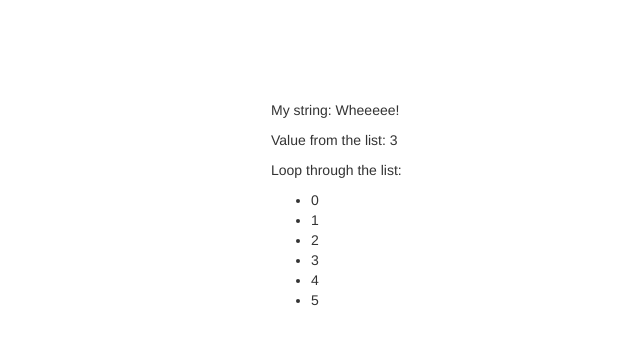
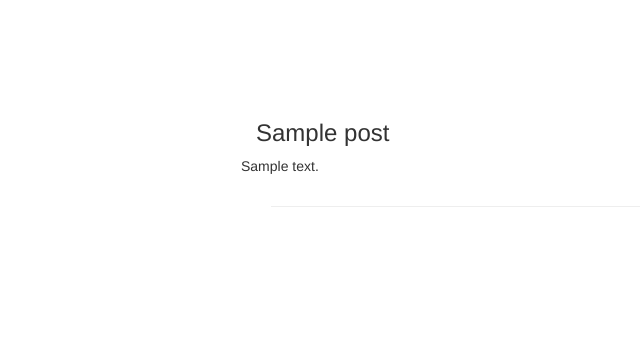
Before and after one commit to stahlscott/sandbox, a Flask app: page / in a window 1280 px wide. Shown: the top 345 px of the page, without its empty margins (134-774 px from the left). Run offline with Flask 2, Linux system fonts and the light colour scheme; tables that the repository leaves empty hold one stand-in row (values such as "Sample post"); some libraries are stand-ins or nearby versions.

Commit message:
Probably final commit - skeleton of working app.

```diff
--- a/app/templates/base.html
+++ b/app/templates/base.html
@@ -9,8 +9,8 @@
     {% endblock %}
 </head>
 <body>
-{% block content %}{% endblock %}
-<script src="../static/js/jquery-3.1.1.min.js"></script>
-<script src="../static/js/bootstrap.min.js"></script>
+    {% block content %}{% endblock %}
+    <script src="../static/js/jquery-3.1.1.min.js"></script>
+    <script src="../static/js/bootstrap.min.js"></script>
 </body>
 </html>
--- a/app/templates/index.html
+++ b/app/templates/index.html
@@ -14,13 +14,20 @@
 
 {% block content %}
     <div class="container">
-      <p>My string: {{my_string}}</p>
-      <p>Value from the list: {{my_list[3]}}</p>
-      <p>Loop through the list:</p>
-      <ul>
-        {% for n in my_list %}
-        <li>{{n}}</li>
+        {% for post in post_list %}
+        <div class="row">
+            <!-- Main Blog Content -->
+            <div class="large-9 columns" role="content">
+                <h3>{{ post.title }}</h3>
+
+                <div class="row">
+                    <div class="large-6 columns">
+                        <p>{{ post.body }}</p>
+                    </div>
+                </div>
+            </div>
+        </div>
+        <hr />
         {% endfor %}
-      </ul>
     </div>
 {% endblock %}
--- a/app/views.py
+++ b/app/views.py
@@ -4,11 +4,11 @@ from app import app, db
 from app.models import Post
 
 
-@app.route('/', methods=['GET'])
+@app.route('/')
 def index():
+    post_list = Post.query.all()
     return render_template('index.html',
-                           my_string="Wheeeee!",
-                           my_list=[0, 1, 2, 3, 4, 5])
+                           post_list=post_list)
 
 
 @app.route('/add', methods=['POST', 'GET'])
```
